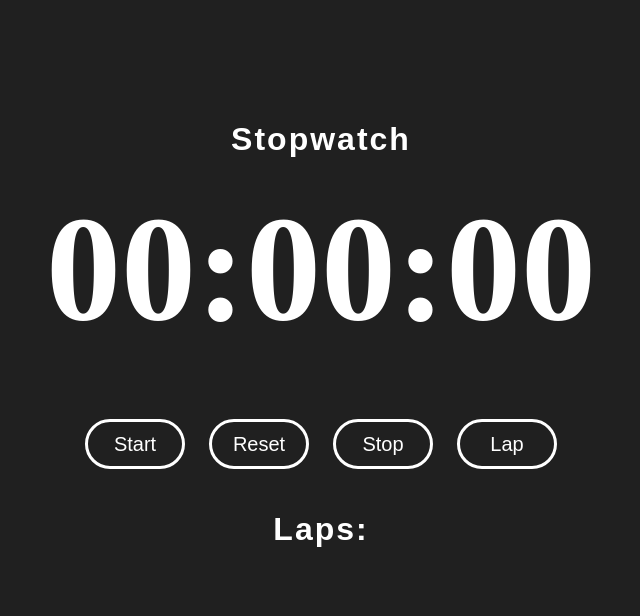
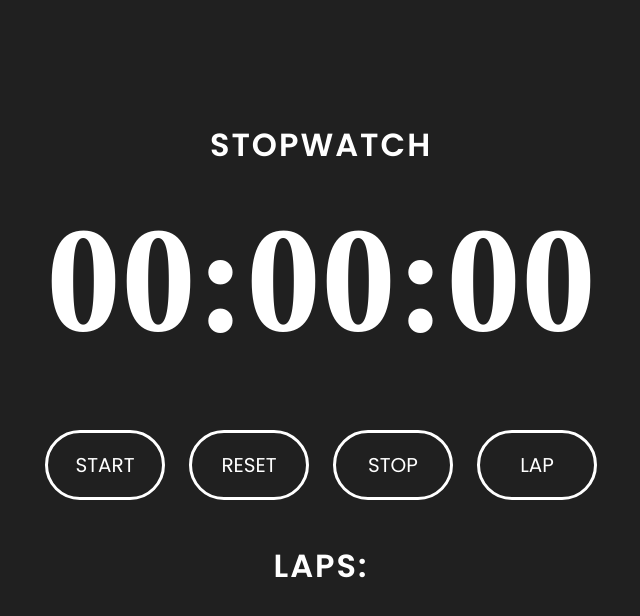
Before and after one commit to Kushal187/stopwatch-timer, a plain HTML site: page stopwatch.html in a window 1280 px wide. Shown: the whole page, without its empty margins (319-959 px from the left). Drawn offline with Linux system fonts and the light colour scheme.

Commit message:
Changed fonts on other pages

```diff
--- a/styles.css
+++ b/styles.css
@@ -1,3 +1,4 @@
+@import url("https://fonts.googleapis.com/css2?family=Poppins:wght@200;300;400;500;600;700;800&display=swap");
 /* * {
   margin: 0;
   padding: 0;
@@ -5,8 +6,10 @@
 } */
 h1 {
   transform: translateY(100px);
-  font-family: Arial, Helvetica, sans-serif;
+  font-family: "Poppins", sans-serif;
   letter-spacing: 2px;
+  font-weight: 600;
+  text-transform: uppercase;
 }
 button {
   text-transform: capitalize;
@@ -35,11 +38,13 @@ button {
   color: white;
   border: 3px solid white;
   border-radius: 50px;
-  width: 100px;
-  height: 50px;
+  width: 120px;
+  height: 70px;
   outline: none;
   justify-content: center;
   cursor: pointer;
+  font-family: "Poppins", sans-serif;
+  text-transform: uppercase;
 }
 
 .buttons {
@@ -56,10 +61,3 @@ h1.laps {
 p.lapRecord {
   transform: translateY(-40px);
 }
-
-a {
-  font-size: 40px;
-  text-decoration: none;
-  color: white;
-  font-family: Arial, Helvetica, sans-serif;
-}
--- a/styles2.css
+++ b/styles2.css
@@ -1,7 +1,10 @@
+@import url("https://fonts.googleapis.com/css2?family=Poppins:wght@200;300;400;500;600;700;800&display=swap");
 h1 {
   transform: translateY(100px);
-  font-family: Arial, Helvetica, sans-serif;
+  font-family: "Poppins", sans-serif;
   letter-spacing: 2px;
+  font-weight: 600;
+  text-transform: uppercase;
 }
 button {
   text-transform: capitalize;
@@ -33,11 +36,13 @@ button.stop {
   color: white;
   border: 3px solid white;
   border-radius: 50px;
-  width: 100px;
-  height: 50px;
+  width: 120px;
+  height: 70px;
   outline: none;
   justify-content: center;
   cursor: pointer;
+  font-family: "Poppins", sans-serif;
+  text-transform: uppercase;
 }
 
 .buttons {
```
